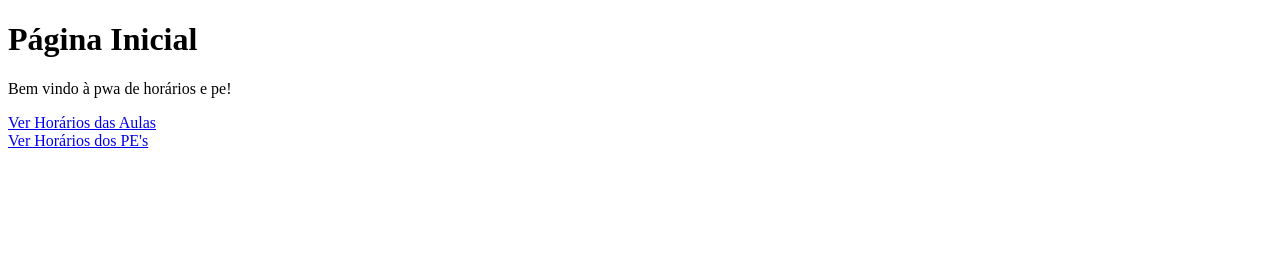
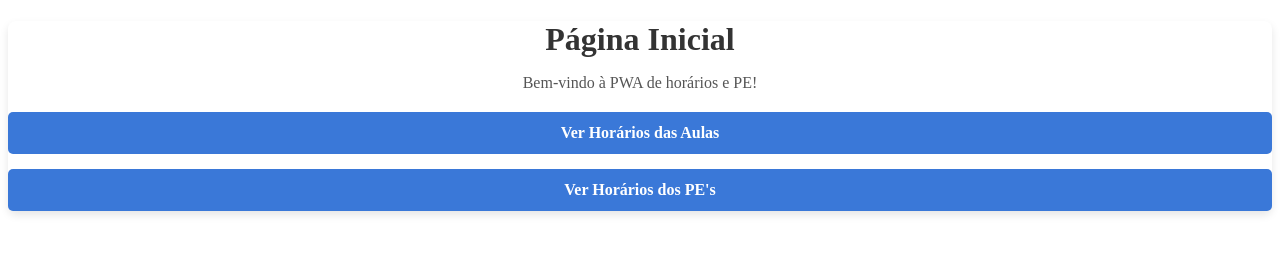
Before and after one commit to samurks/avaliacao, a website: page index.html in a window 1280 px wide. Drawn offline with Linux system fonts and the light colour scheme.

Commit message:
style home

```diff
--- a/index.html
+++ b/index.html
@@ -6,12 +6,21 @@
     <link rel="manifest" href="/manifest.json" />
     <meta name="theme-color" content="white" />
     <title>Página Inicial</title>
+    <link rel="stylesheet" href="pages/css/main.css">
 </head>
 <body>
-    <h1>Página Inicial</h1>
-    <p>Bem vindo à pwa de horários e pe!</p>
+    <div class="container">
+        <header>
+            <h1>Página Inicial</h1>
+            <p>Bem-vindo à PWA de horários e PE!</p>
+        </header>
 
-    <a href="/pages/horarios">Ver Horários das Aulas</a><br>
-    <a href="/pages/pe">Ver Horários dos PE's</a>
+        <nav class="menu">
+            <a href="/pages/horarios" class="btn">Ver Horários das Aulas</a>
+            <a href="/pages/pe" class="btn">Ver Horários dos PE's</a>
+        </nav>
+    </div>
+
     <script src="js/main.js"></script>
 </body>
+</html>
--- /dev/null
+++ b/pages/css/main.css
@@ -0,0 +1,60 @@
+
+
+.container {
+  text-align: center;
+  justify-content: center;
+  width: 100%;
+  height: 100%;
+  background-color: #fff;
+  box-shadow: 0px 4px 8px rgba(0, 0, 0, 0.1);
+  border-radius: 8px;
+}
+
+header h1 {
+  font-size: 2rem;
+  color: #333;
+  margin-bottom: 10px;
+}
+
+header p {
+  font-size: 1rem;
+  color: #555;
+  margin-bottom: 20px;
+}
+
+.menu {
+  display: flex;
+  flex-direction: column;
+  gap: 15px;
+}
+
+.menu .btn {
+  display: block;
+  padding: 12px 20px;
+  text-decoration: none;
+  color: white;
+  background-color: #3a78d8;
+  font-size: 1rem;
+  font-weight: bold;
+  border-radius: 5px;
+  transition: background-color 0.3s ease;
+}
+
+.menu .btn:hover {
+  background-color: #2e5ba6;
+}
+
+@media (max-width: 600px) {
+  header h1 {
+      font-size: 1.8rem;
+  }
+
+  header p {
+      font-size: 0.9rem;
+  }
+
+  .menu .btn {
+      font-size: 0.9rem;
+      padding: 10px 16px;
+  }
+}
--- a/sw.js
+++ b/sw.js
@@ -1,6 +1,7 @@
 let cacheName = "avaliacao-pwa";
 let filesToCache = ["/", "/index.html",
-                "/pages/css/style.css", "/js/main.js", "/pages/horarios.html", "/pages/horarios", "manifest.json", "/pages/pe.html", "/pages/pe"];
+                "/pages/css/style.css", "/js/main.js", "/pages/horarios.html", "/pages/horarios", "manifest.json",
+                "/pages/pe.html", "/pages/pe", "/pages/css/main.css"];
 
 self.addEventListener("install", (e) => {
   e.waitUntil(
```
